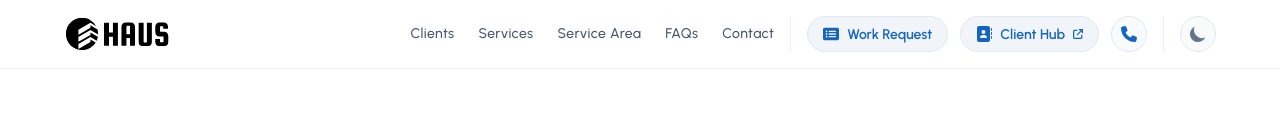
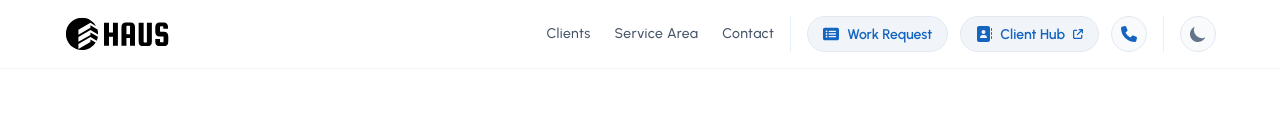
Before and after one commit to ben-v/haus, a React (Vite) app: page / in a window 1280 px wide. Shown: the top 139 px of the page. Built offline with nearby package versions, Linux system fonts and the light colour scheme.

Commit message:
Hide Services and FAQs pages in production

```diff
--- a/src/App.tsx
+++ b/src/App.tsx
@@ -6,13 +6,13 @@ import Footer from "./components/layouts/Footer"
 import GenericHttpError from "./components/errors/GenericHttpError";
 
 import LandingPage from "./pages/landing";
-import Home from "./pages/home"
+// import Home from "./pages/home"
 import ContactPage from "./pages/contact";
 import WorkRequestPage from "./pages/work-request";
 import PrivacyPage from "./pages/privacy";
 import TermsPage from "./pages/terms";
 // import PartnersPage from "./pages/partners";
-import FaqsPage from "./pages/faqs";
+// import FaqsPage from "./pages/faqs";
 import ServiceAreaPage from "./pages/service-area";
 import ClientsPage from "./pages/clients";
 
@@ -23,9 +23,9 @@ function App() {
       <Routes>
         <Route path="/" element={<LandingPage />} />
         <Route path="/clients" element={<ClientsPage />} />
-        <Route path="/old" element={<Home />} />
+        {/* <Route path="/old" element={<Home />} /> */}
         <Route path="/service-area" element={<ServiceAreaPage />} />
-        <Route path="/faqs" element={<FaqsPage />} />
+        {/* <Route path="/faqs" element={<FaqsPage />} /> */}
         <Route path="/contact" element={<ContactPage />} />
         <Route path="/work-request" element={<WorkRequestPage />} />
         {/* <Route path="/partners" element={<PartnersPage />} /> */}
--- a/src/components/layouts/Footer.tsx
+++ b/src/components/layouts/Footer.tsx
@@ -12,9 +12,9 @@ const sectionLinkGroups: NavLinkGroup[] = [
     title: "Company",
     links: [
       { label: "Clients", url: "/clients/#" },
-      { label: "Services", url: "/#services" },
+      // { label: "Services", url: "/#services" },
       { label: "Service Area", url: "/service-area/#" },
-      { label: "FAQs", url: "/faqs/#" },
+      // { label: "FAQs", url: "/faqs/#" },
       { label: "Contact", url: "/contact/#" }
     ]
   },
--- a/src/components/layouts/Header.tsx
+++ b/src/components/layouts/Header.tsx
@@ -28,9 +28,9 @@ const Header = () => {
   const navLinkGroup: NavLinkGroup = {
     links: [
       { url: '/clients/#', label: 'Clients' },
-      { url: '/#services', label: 'Services' },
+      // { url: '/#services', label: 'Services' },
       { url: '/service-area/#', label: 'Service Area' },
-      { url: '/faqs/#', label: 'FAQs' },
+      // { url: '/faqs/#', label: 'FAQs' },
       { url: '/contact/#', label: 'Contact' },
     ]
   }
```
